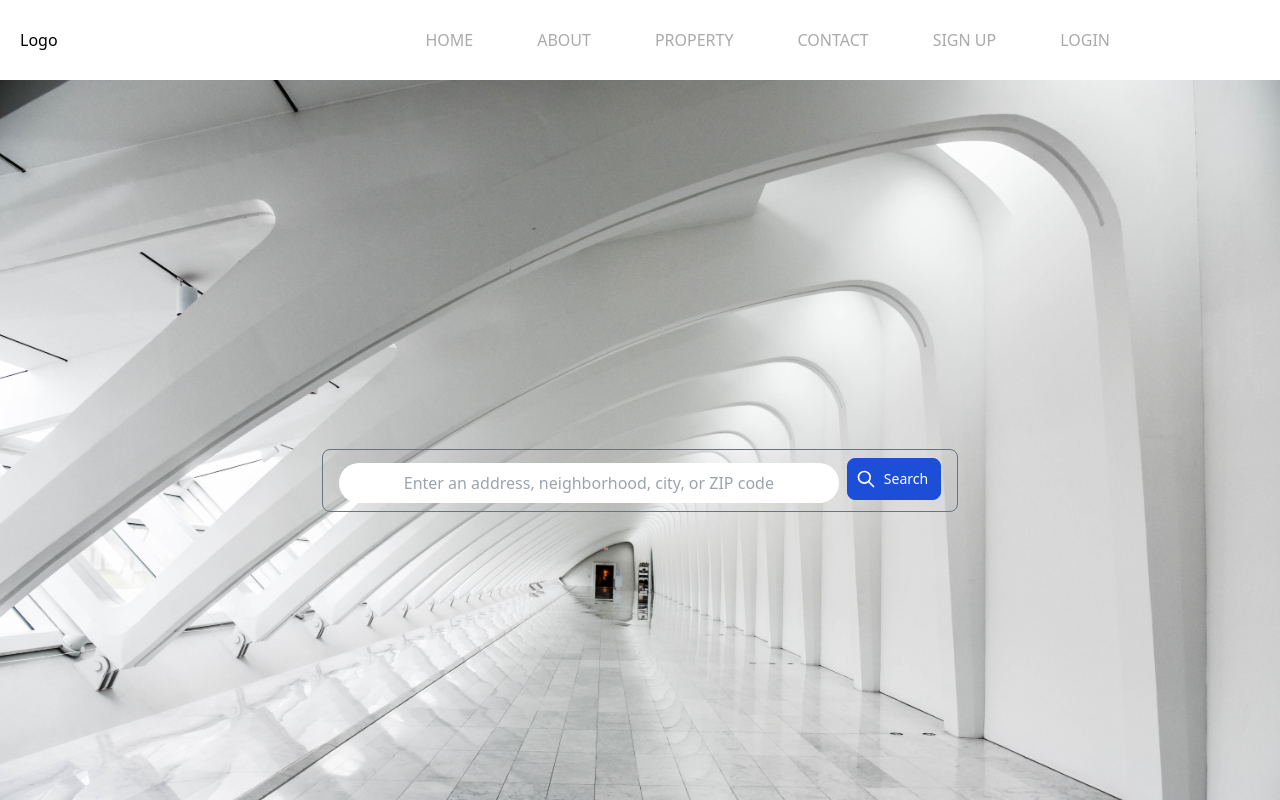
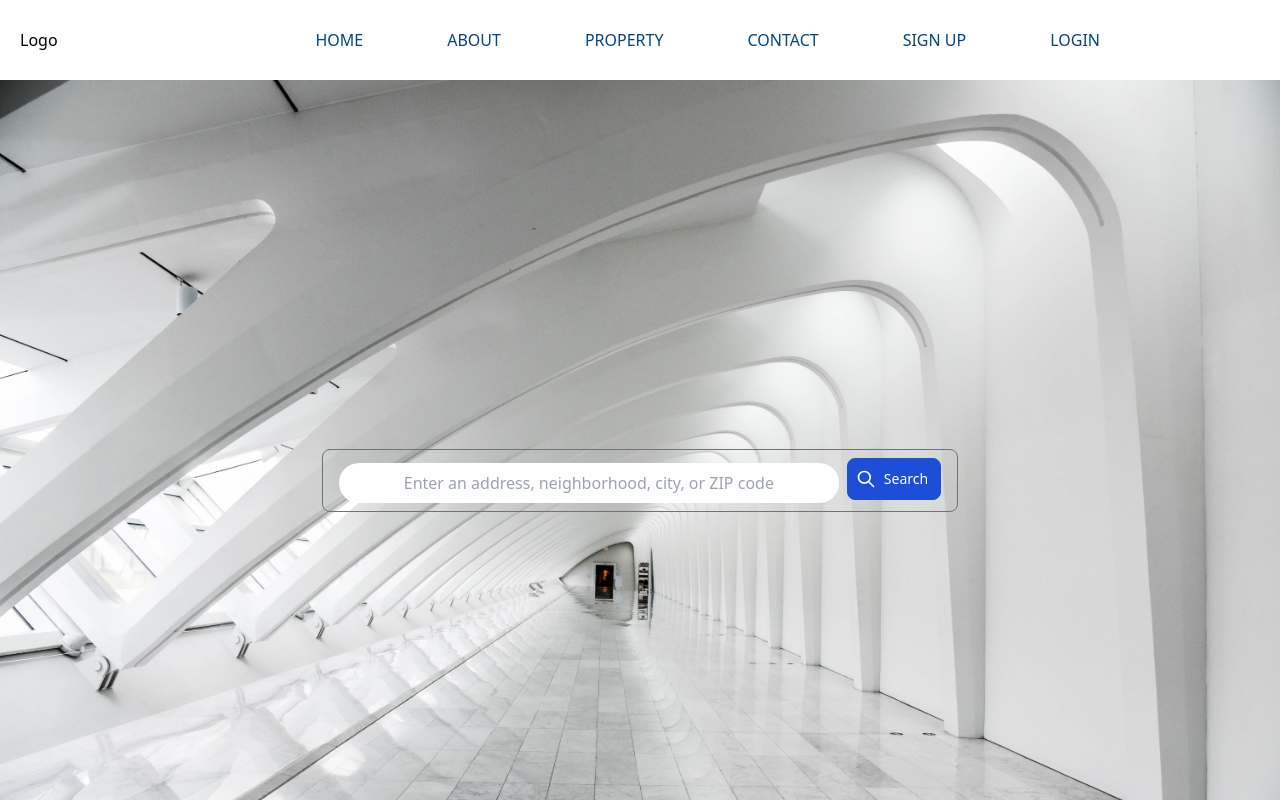
Before and after one commit to soulden1202/group-3-capstone-project, a React (Create React App) app: page / in a window 1280 px wide. Built offline with nearby package versions, Linux system fonts and the light colour scheme.

Commit message:
Fronts color change

```diff
--- a/src/components/navbar/navbar.css
+++ b/src/components/navbar/navbar.css
@@ -3,7 +3,7 @@ nav {
   margin: 0 auto;
   background: #fff;
   padding: 40px 0;
-  box-shadow: 0px 5px 0px #dedede;
+  box-shadow: 0px 5px 0px #097bde;
 }
 nav ul {
   list-style: none;
@@ -14,10 +14,10 @@ nav ul li {
 }
 nav ul li a {
   display: block;
-  padding: 10px;
+  padding: 20px;
   text-decoration: none;
-  color: #aaa;
-  font-weight: 200;
+  color: #034681;
+  font-weight: 500;
   text-transform: uppercase;
 }
 nav ul li a,
```
